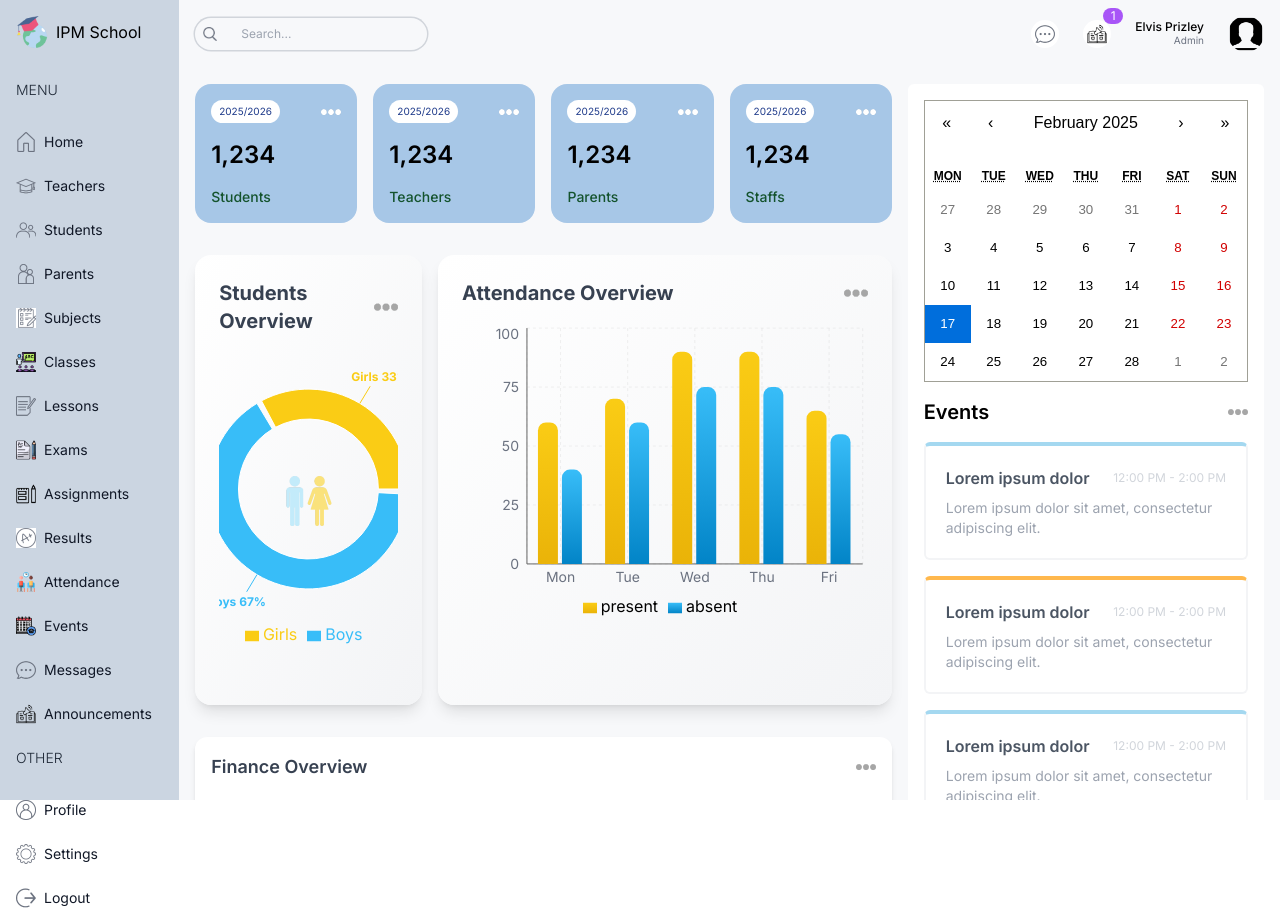
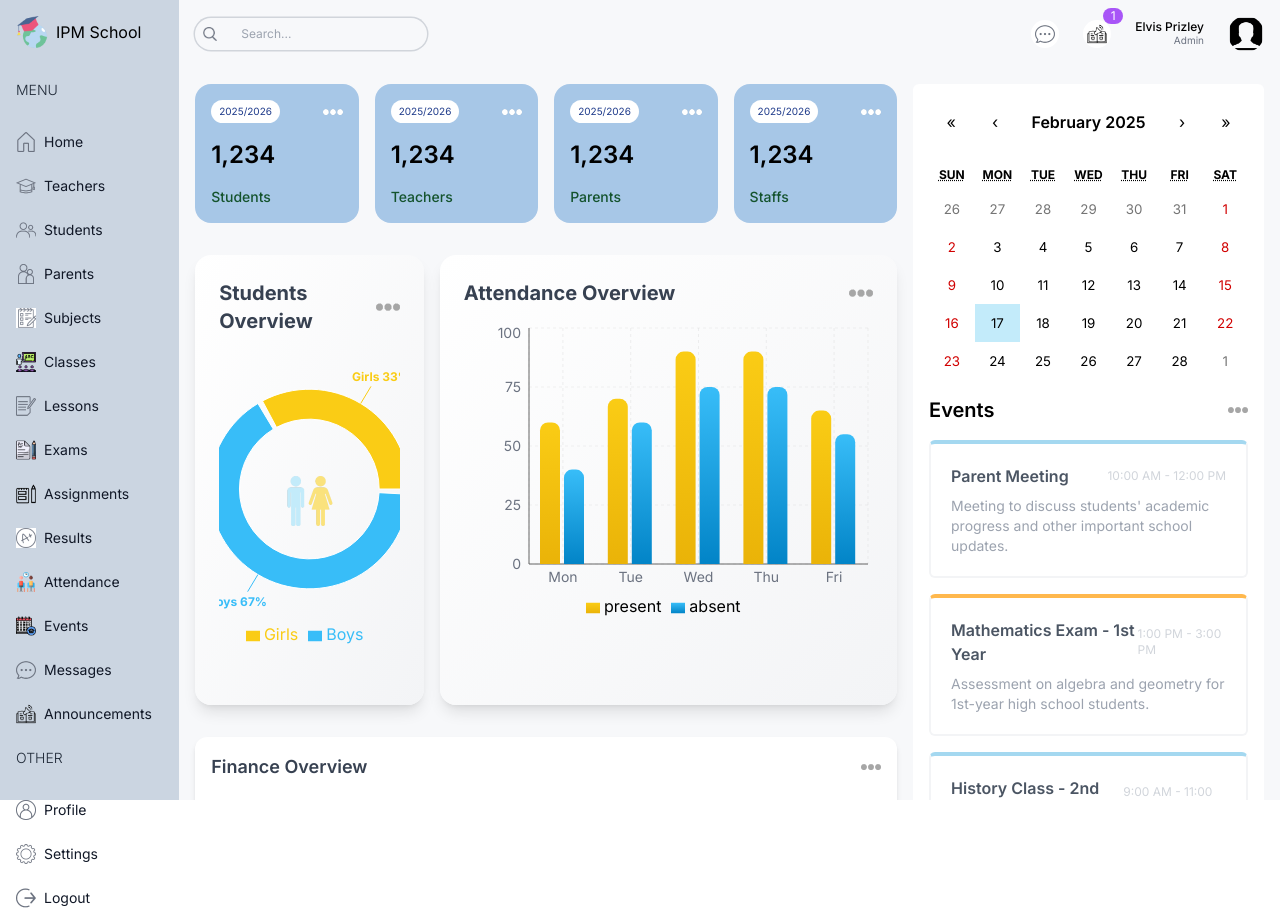
Before and after one commit to abilioepalanga/School-Management-Dashboard, a Next.js app: page /admin in a window 1280 px wide. Built offline with nearby package versions, Linux system fonts and the light colour scheme.

Commit message:
Update Calendar Compenent

```diff
--- a/src/app/globals.css
+++ b/src/app/globals.css
@@ -1,3 +1,107 @@
 @tailwind base;
 @tailwind components;
 @tailwind utilities;
+.react-calendar {
+    width: 100% !important;
+    border: none !important;
+    font-family: "Inter", sans-serif !important;
+}
+
+.react-calendar__navigation__label__labelText {
+    font-weight: 600;
+}
+
+.react-calendar__tile--active {
+    background-color: #c3ebfa !important;
+    color: black !important;
+}
+
+.rbc-btn-group:first-child {
+    display: none !important;
+}
+
+.rbc-toolbar-label {
+    text-align: right !important;
+    padding: 0px 20px !important;
+}
+
+.rbc-btn-group:last-child {
+    font-size: 13px !important;
+}
+
+.rbc-btn-group:last-child button {
+    border: none !important;
+    background-color: #f1f0ff !important;
+    margin-left: 2px !important;
+}
+
+.rbc-toolbar button.rbc-active {
+    background-color: #dbdafe !important;
+    box-shadow: none !important;
+}
+
+.rbc-time-view {
+    border-color: #eee !important;
+}
+
+.rbc-time-header {
+    display: none !important;
+}
+
+.rbc-time-content {
+    border: none !important;
+}
+
+.rbc-time-gutter.rbc-time-column {
+    font-size: 12px !important;
+}
+
+.rbc-time-gutter.rbc-time-column .rbc-timeslot-group {
+    padding: 0px 20px !important;
+}
+
+.rbc-timeslot-group {
+    background-color: #f7fdff !important;
+}
+
+.rbc-day-slot {
+    font-size: 14px !important;
+}
+
+.rbc-event {
+    border: none !important;
+    color: black !important;
+    padding: 10px !important;
+    margin: 10px !important;
+    width: 99% !important;
+}
+
+.rbc-event:nth-child(1) {
+    background-color: #e2f8ff !important;
+}
+.rbc-event:nth-child(2) {
+    background-color: #fefce8 !important;
+}
+.rbc-event:nth-child(3) {
+    background-color: #f2f1ff !important;
+}
+.rbc-event:nth-child(4) {
+    background-color: #fdf2fb !important;
+}
+.rbc-event:nth-child(5) {
+    background-color: #e2f8ff !important;
+}
+.rbc-event:nth-child(6) {
+    background-color: #fefce8 !important;
+}
+.rbc-event:nth-child(7) {
+    background-color: #f2f1ff !important;
+}
+.rbc-event:nth-child(8) {
+    background-color: #fdf2fb !important;
+}
+
+.rbc-event-label {
+    color: gray !important;
+    margin-bottom: 5px;
+}
--- a/src/components/EventCalendar.tsx
+++ b/src/components/EventCalendar.tsx
@@ -1,46 +1,63 @@
 "use client";
 
 import Image from "next/image";
-import { useState } from "react";
+import { useState, useEffect, useMemo } from "react";
 import Calendar from "react-calendar";
 import "react-calendar/dist/Calendar.css";
 
 type ValuePiece = Date | null;
-
 type Value = ValuePiece | [ValuePiece, ValuePiece];
 
 // TEMPORARY
 const events = [
     {
         id: 1,
-        title: "Lorem ipsum dolor",
-        time: "12:00 PM - 2:00 PM",
-        description: "Lorem ipsum dolor sit amet, consectetur adipiscing elit.",
+        title: "Parent Meeting",
+        time: "10:00 AM - 12:00 PM",
+        description:
+            "Meeting to discuss students' academic progress and other important school updates.",
     },
     {
         id: 2,
-        title: "Lorem ipsum dolor",
-        time: "12:00 PM - 2:00 PM",
-        description: "Lorem ipsum dolor sit amet, consectetur adipiscing elit.",
+        title: "Mathematics Exam - 1st Year",
+        time: "1:00 PM - 3:00 PM",
+        description:
+            "Assessment on algebra and geometry for 1st-year high school students.",
     },
     {
         id: 3,
-        title: "Lorem ipsum dolor",
-        time: "12:00 PM - 2:00 PM",
-        description: "Lorem ipsum dolor sit amet, consectetur adipiscing elit.",
+        title: "History Class - 2nd Year",
+        time: "9:00 AM - 11:00 AM",
+        description:
+            "Class on the French Revolution, covering key events and their consequences in the historical context.",
     },
 ];
 
 const EventCalendar = () => {
     const [value, onChange] = useState<Value>(new Date());
+    const [isClient, setIsClient] = useState(false);
+
+    // Garantir que o código roda no cliente para evitar erro de hidratação
+    useEffect(() => {
+        setIsClient(true);
+    }, []);
+
+    // Configuração para evitar erro de formatação de dias da semana
+    const calendarComponent = useMemo(() => {
+        if (!isClient) return null;
+        return <Calendar onChange={onChange} value={value} locale="en-US" />;
+    }, [isClient, value]);
 
     return (
         <div className="bg-white p-4 rounded-md">
-            <Calendar onChange={onChange} value={value} />
+            {/* Renderizar o calendário apenas após montagem no cliente */}
+            {calendarComponent}
+
             <div className="flex items-center justify-between">
                 <h1 className="text-xl font-semibold my-4">Events</h1>
                 <Image src="/moreDark.png" alt="" width={20} height={20} />
             </div>
+
             <div className="flex flex-col gap-4">
                 {events.map((event) => (
                     <div
```
